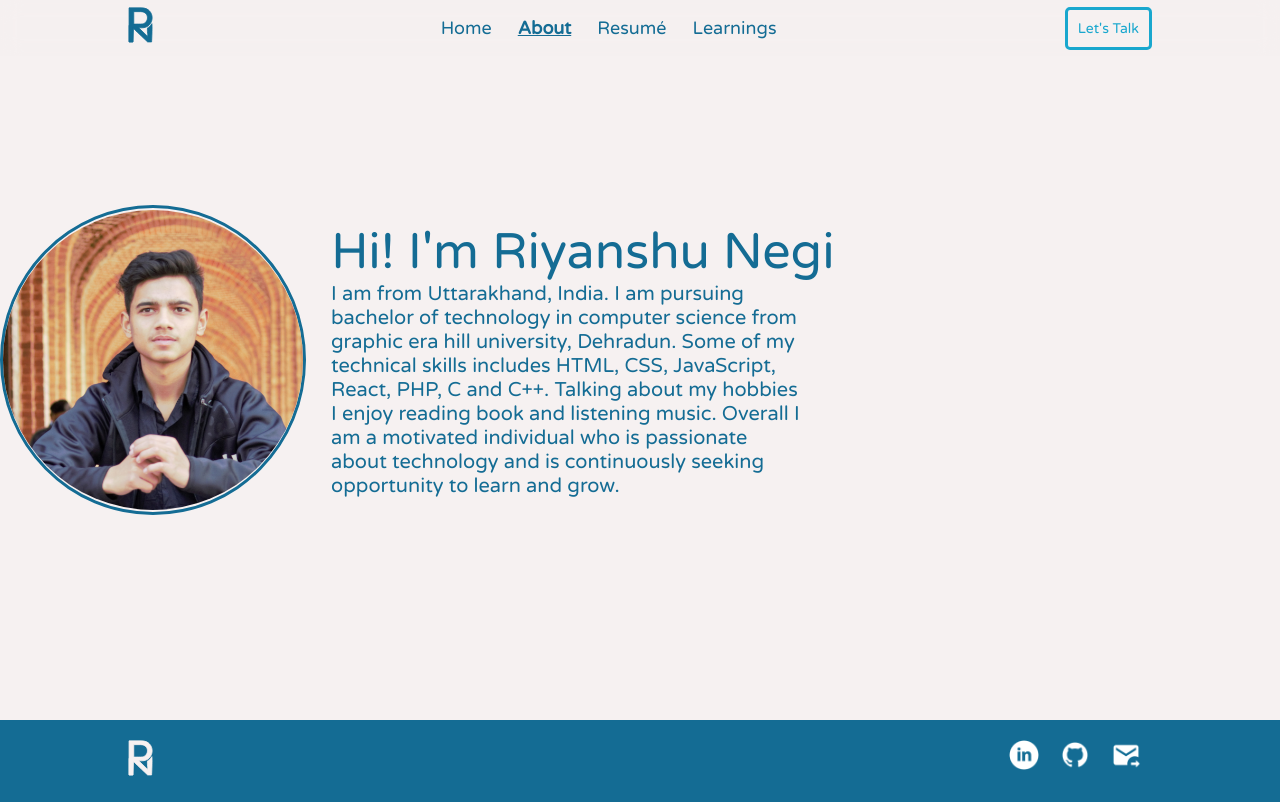
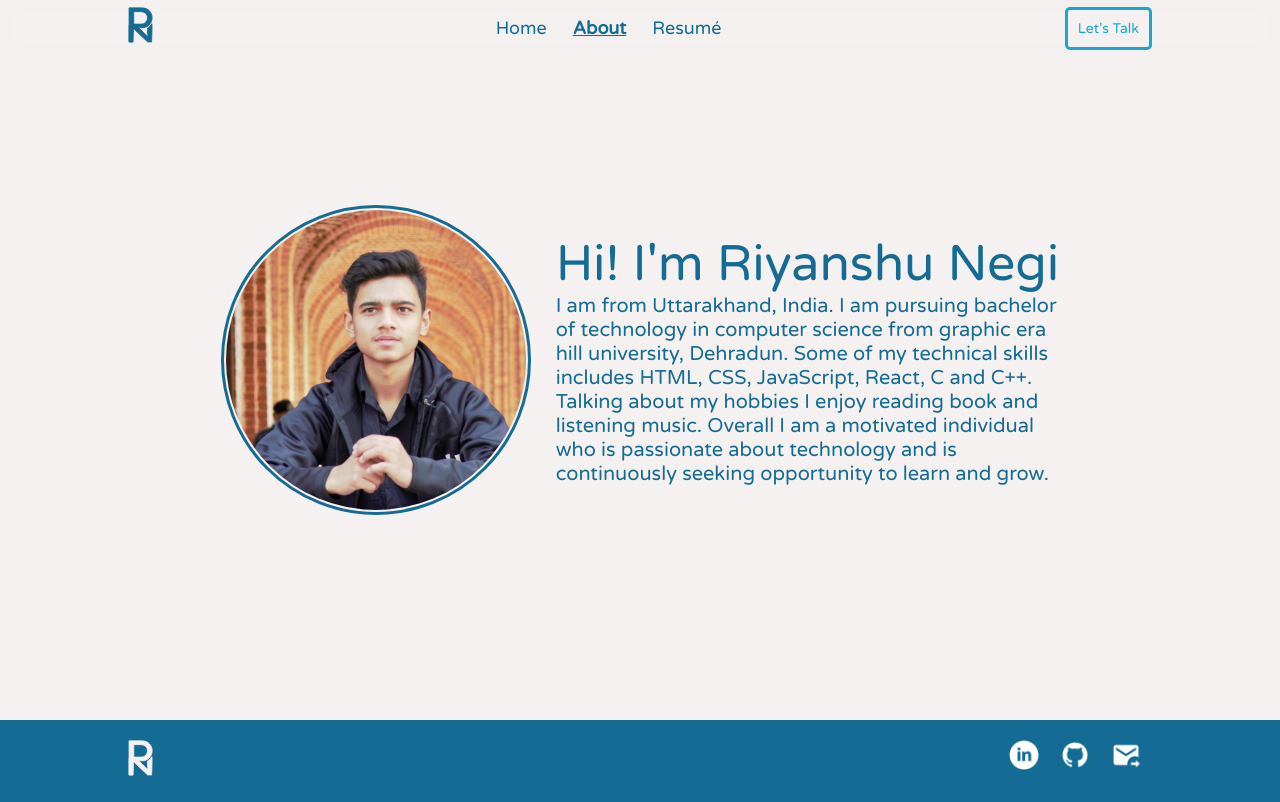
Before and after one commit to RiyanshuNegi/riyanshuNegi, a plain HTML site: page about.html in a window 1280 px wide. Drawn offline with nearby package versions, Linux system fonts and the light colour scheme; a script that the page names is missing; a web font is replaced by a local one.

Commit message:
removed webpage

```diff
--- a/about.html
+++ b/about.html
@@ -28,7 +28,7 @@
                 <li> <a href="./about.html" class="pActivate">About</a> </li>
                 <!-- <li><a href="#">Work</a></li> -->
                 <li><a href="./riyanshuResumeV4.pdf" download>Resumé</a></li>
-                <li><a href="./learning.html">Learnings</a></li>
+                <!-- <li><a href="./learning.html">Learnings</a></li> -->
             </ul>
             <button class="btn" title="Contact">Let's Talk</button>
             <!-- </div> -->
@@ -45,7 +45,7 @@
                 <div class="intro"> <span>Hi! I'm Riyanshu Negi</span>
 
                     <p class="status LStatus" >I am from Uttarakhand, India. I am pursuing bachelor of technology in computer science from graphic era hill university, Dehradun.
-                    Some of my technical skills includes HTML, CSS, JavaScript, React, PHP, C and C++. Talking about my hobbies I enjoy
+                    Some of my technical skills includes HTML, CSS, JavaScript, React, C and C++. Talking about my hobbies I enjoy
                     reading book and listening music. Overall I am a motivated individual who is passionate about technology and is
                     continuously seeking opportunity to learn and grow.</p>
 
--- a/style.css
+++ b/style.css
@@ -172,6 +172,7 @@
     color: var(--primary-color);
     font-size: 50px;
     margin-left: 25px;
+    width: min-content;
 }
  .introAbout{
             height: 90vh;
@@ -196,7 +197,7 @@
     font-size:18px;
 }
 .LStatus{
-    width:50%;
+    /* width:50%; */
     font-size:20px;
 }
 
```
Also changed, not shown: learning.html (+17 -17 lines).
